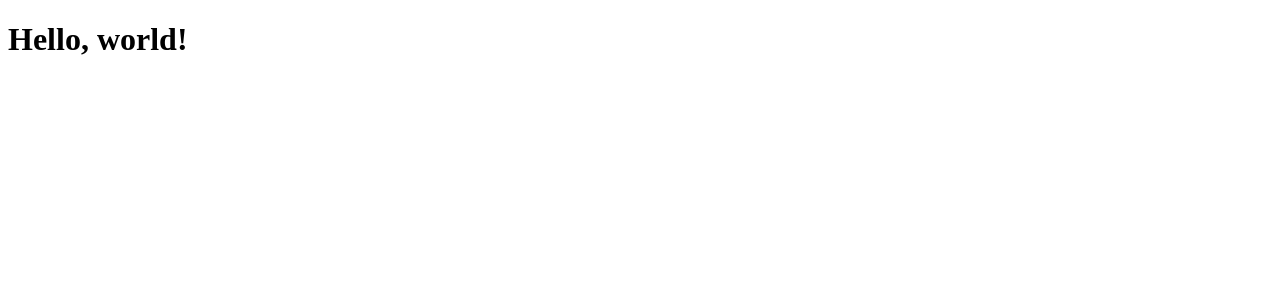
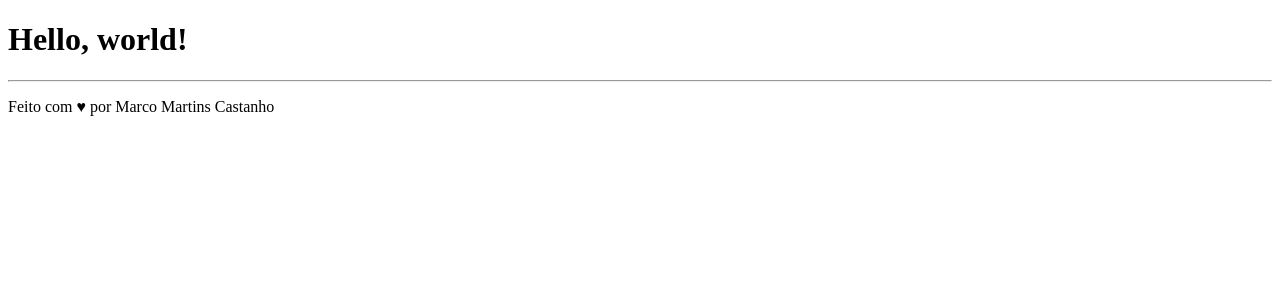
Before and after one commit to marcomartinscastanho/Secret-Ingredient-Frontend, a React (Create React App) app: page / in a window 1280 px wide. Shown: the top 300 px of the page. Built offline with nearby package versions, Linux system fonts and the light colour scheme.

Commit message:
Added AppFooter

```diff
--- a/src/App.tsx
+++ b/src/App.tsx
@@ -1,10 +1,14 @@
 import React, { Component } from "react";
+import AppFooter from "./AppFooter";
 
 export class App extends Component {
   render() {
     return (
       <div>
-        <h1>Hello, world!</h1>
+        <div>
+          <h1>Hello, world!</h1>
+        </div>
+        <AppFooter />
       </div>
     );
   }
--- /dev/null
+++ b/src/AppFooter.tsx
@@ -0,0 +1,12 @@
+import React, { Component, Fragment } from "react";
+
+export default class AppFooter extends Component {
+  render() {
+    return (
+      <Fragment>
+        <hr />
+        <p>Feito com &hearts; por Marco Martins Castanho</p>
+      </Fragment>
+    );
+  }
+}
```
